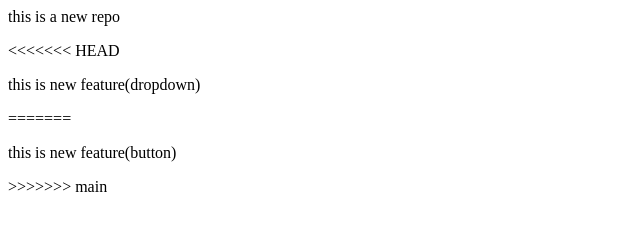
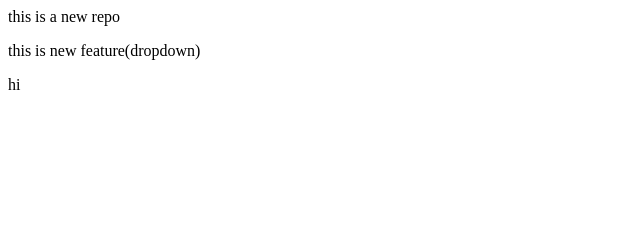
Before and after one commit to 24691A05ld/localrepo, a plain HTML site: page index.html in a window 1280 px wide. Shown: the whole page, without its empty margins (0-640 px from the left). Drawn offline with Linux system fonts and the light colour scheme.

Commit message:
new feature

```diff
--- a/index.html
+++ b/index.html
@@ -1,6 +1,3 @@
 <p>this is a new repo</p>
-<<<<<<< HEAD
 <p>this is new feature(dropdown)</p>
-=======
-<p>this is new feature(button)</p>
->>>>>>> main
+<p>hi</p>
```
